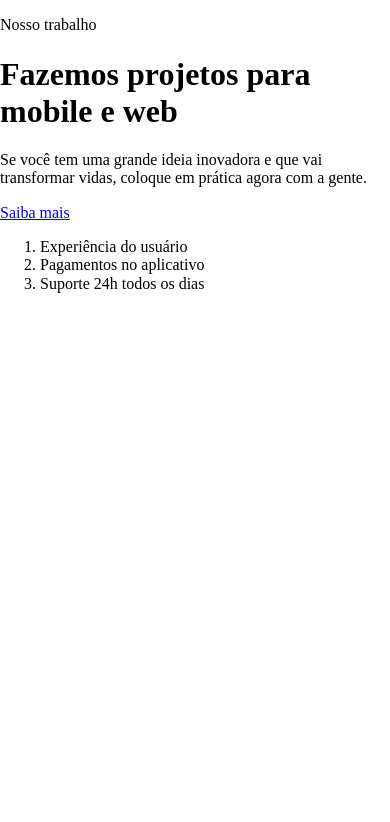
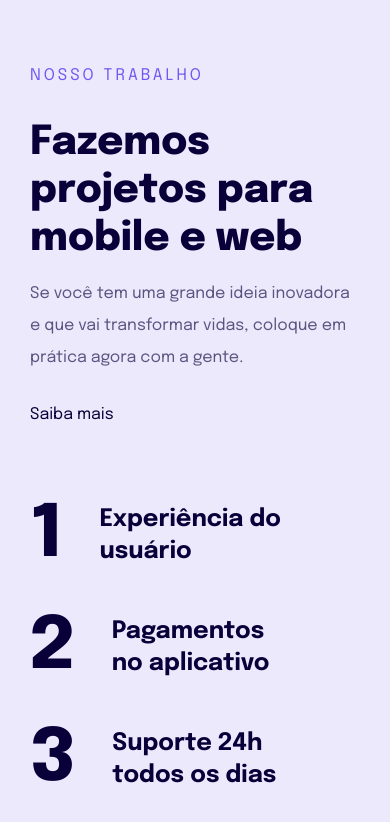
Before and after one commit to iaeportuga/projeto04-explorer, a plain HTML site: page index.html in a window 390 px wide. Drawn offline with Linux system fonts and the light colour scheme.

Commit message:
responsividade

```diff
--- a/css/styles.css
+++ b/css/styles.css
@@ -0,0 +1,119 @@
+* {
+    margin: 0;
+    padding: 0;
+    box-sizing: border-box;
+   }
+
+:root {
+    font-size: 62.5%; /* utilizar esta adequação no root, permite um arredondamento do valor base utilizado pelo navegador para 10px, facilitando o uso do REM nas medidas gerais. */
+}
+
+body {
+    background: #ECE9FD;
+
+    padding: 6rem 2.3rem 6.6rem;
+
+    font-family: 'Epilogue', sans-serif;
+    font-size: 1.6rem;
+}
+
+main {
+    max-width: 33rem;
+    margin: 0 auto;
+}
+
+h1 {
+    font-family: 'Epilogue', sans-serif;
+    font-size: 4rem;
+    line-height: 4.8rem;
+    font-weight: 800;
+
+    color: #090039;
+
+    margin-bottom: 1.5rem;
+}
+
+main p:first-child {
+    color: #7158EF;
+    letter-spacing: 3px;
+    text-transform: uppercase;
+    line-height: 3.2rem;
+
+    margin-bottom: 1.7rem;
+}
+
+h1 + p {
+    color: rgba(10, 0, 57, 0.64);
+    line-height: 3.2rem;
+
+    margin-bottom: 3.2rem;
+}
+
+a {
+    color: #090039;
+
+    text-decoration: none;
+}
+
+a:hover {
+    color: #7158EF;
+    font-weight: 500;
+}
+
+ul {
+    margin-top: 7.2rem;
+    list-style: none;
+}
+
+ul li {
+    display: flex;
+    align-items: center;
+    gap: 3.8rem ;
+
+    font-weight: 700;
+    font-size: 2.4rem;
+    line-height: 3.2rem;
+
+    color: #090039;
+
+    max-width: 25.7rem;
+}
+
+ul li span {
+    font-weight: 800;
+    font-size: 7.2rem;
+    line-height: 8rem;
+
+    letter-spacing: -2px; /* em casos onde o tamanho é muito pequeno, é melhor trabalhar em px */
+
+    color: #090039;
+}
+
+ul li + li {
+    margin-top: 3.2rem;
+}
+
+@media (min-width: 700px) {
+
+    body {
+        padding: 8rem;
+    }
+
+    main {
+        max-width: 1020px;
+        display: flex;
+        gap: 10rem;
+        align-items: center;
+    }
+
+    main > div {
+        max-width: 484px;
+    }
+
+    ul li {
+        gap: 5.3rem;
+        max-width: 450px;
+        align-items: center;
+    }
+
+}
--- a/index.html
+++ b/index.html
@@ -1,25 +1,31 @@
 <!DOCTYPE html>
 <html lang="en">
 <head>
+    <link rel="preconnect" href="https://fonts.googleapis.com">
+    <link rel="preconnect" href="https://fonts.gstatic.com" crossorigin>
+
     <meta charset="UTF-8">
     <meta name="viewport" content="width=device-width, initial-scale=1.0">
     <title>Introdução à responsividade</title>
+
+    <link href="https://fonts.googleapis.com/css2?family=Epilogue:ital,wght@0,100..900;1,100..900&display=swap" rel="stylesheet">
 
     <link rel="stylesheet" href="./css/normalize.css">
     <link rel="stylesheet" href="./css/styles.css">
 </head>
 <body>
     <main>
-        <p>Nosso trabalho</p>
-        <h1>Fazemos projetos para mobile e web</h1>
-        <p>Se você tem uma grande ideia inovadora e que vai transformar vidas, coloque em prática agora com a gente.</p>
-        <a href="#">Saiba mais</a>
-        <ol>
-            <li>Experiência do usuário</li>
-            <li>Pagamentos no aplicativo</li>
-            <li>Suporte 24h todos os dias</li>
-        </ol>
+        <div>
+            <p>Nosso trabalho</p>
+            <h1>Fazemos projetos para mobile e web</h1>
+            <p>Se você tem uma grande ideia inovadora e que vai transformar vidas, coloque em prática agora com a gente.</p>
+            <a href="#">Saiba mais</a>
+        </div>
+        <ul>
+            <li><span>1</span>Experiência do usuário</li>
+            <li><span>2</span>Pagamentos no aplicativo</li>
+            <li><span>3</span>Suporte 24h todos os dias</li>
+        </ul>
     </main>
-
 </body>
 </html>
```
